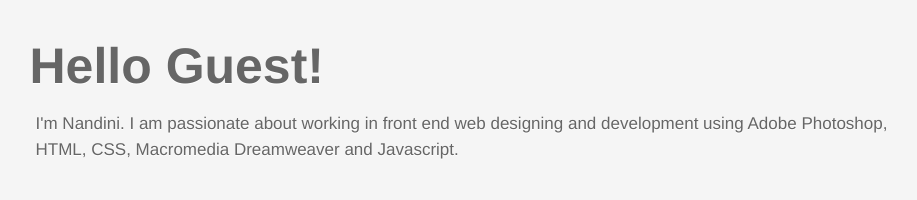
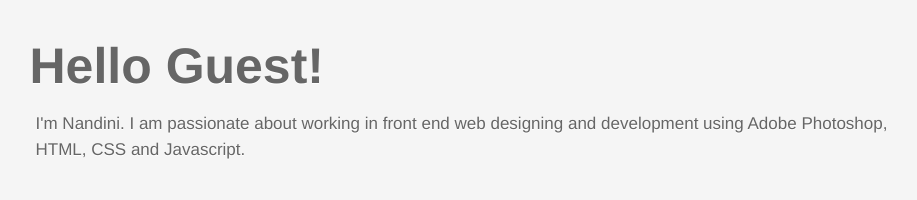
Before and after one commit to nandini070a/nandini070a.github.io, a plain HTML site: page NandiniPortfolio.html in a window 1280 px wide. Shown: the top 200 px of the page, without its empty margins (177-1094 px from the left). Drawn offline with Linux system fonts and the light colour scheme; grey boxes are pictures that could not be loaded.

Commit message:
nandini portfolio

```diff
--- a/NandiniPortfolio.html
+++ b/NandiniPortfolio.html
@@ -17,7 +17,7 @@
                 <div>
                     <br>
                     <h1>Hello Guest!</h1>
-                    <h5>I'm Nandini. I am passionate about working in front end web designing and development using Adobe Photoshop, HTML, CSS, Macromedia Dreamweaver and Javascript. </h5>
+                    <h5>I'm Nandini. I am passionate about working in front end web designing and development using Adobe Photoshop, HTML, CSS and Javascript. </h5>
                 </div>
             </div>
             <div class="row" style="margin-top: 40px;">
```
